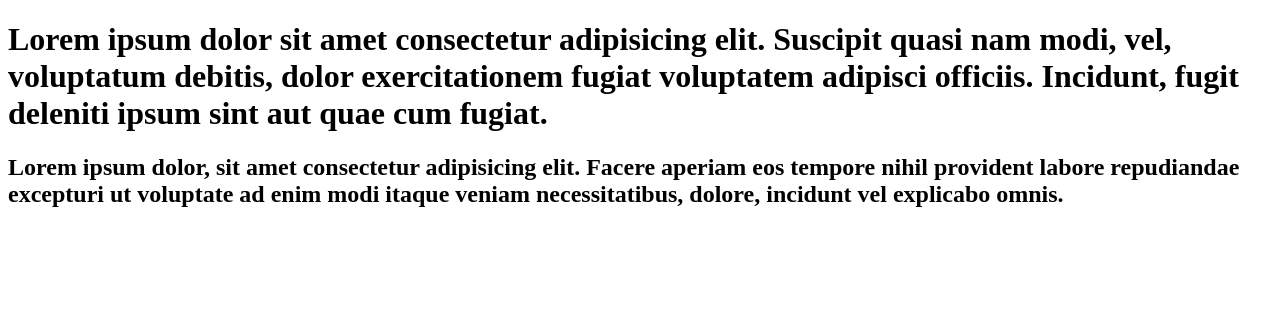
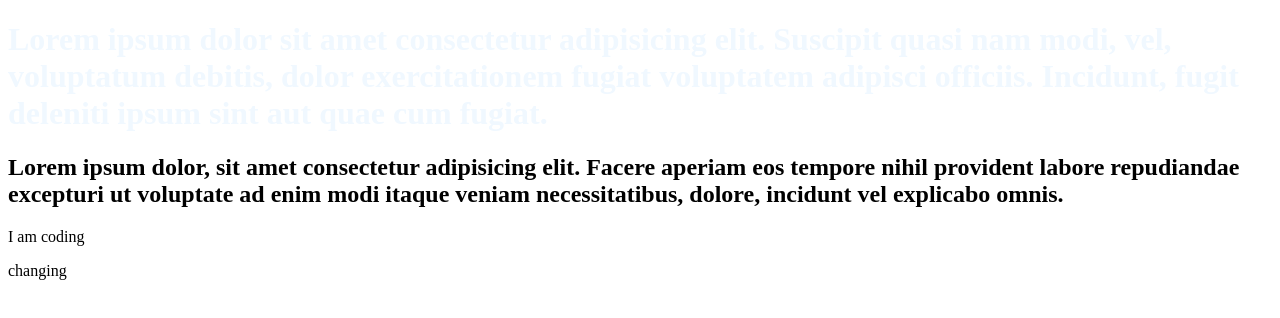
Before and after one commit to Rohan1279/my-first-repo, a plain HTML site: page index.html in a window 1280 px wide. Drawn offline with Linux system fonts and the light colour scheme.

Commit message:
style added

```diff
--- a/index.html
+++ b/index.html
@@ -6,6 +6,7 @@
     <meta http-equiv="X-UA-Compatible" content="IE=edge">
     <meta name="viewport" content="width=device-width, initial-scale=1.0">
     <title>My First Github Repo</title>
+    <link rel="stylesheet" href="style.css">
 </head>
 
 <body>
@@ -15,6 +16,8 @@
     <h2>Lorem ipsum dolor, sit amet consectetur adipisicing elit. Facere aperiam eos tempore nihil provident labore
         repudiandae excepturi ut voluptate ad enim modi itaque veniam necessitatibus, dolore, incidunt vel explicabo
         omnis.</h2>
+    <p>I am coding </p>
+    <p>changing</p>
 </body>
 
 </html>
--- /dev/null
+++ b/style.css
@@ -0,0 +1,3 @@
+h1 {
+    color: aliceblue;
+}
```
